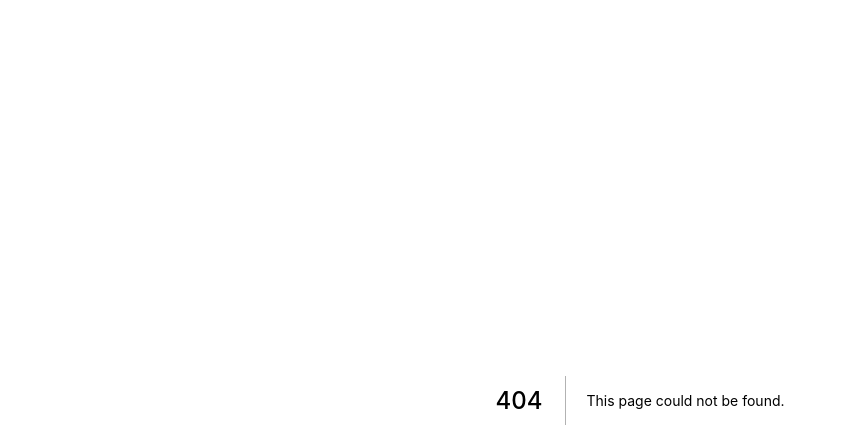
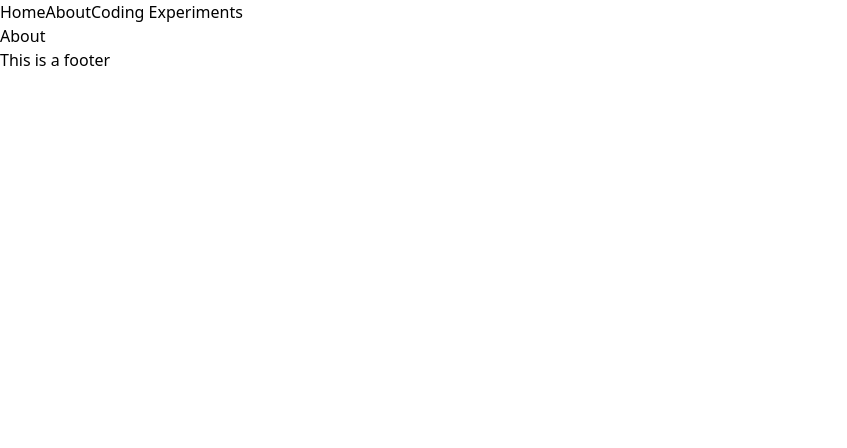
Before and after one commit to Isaac-Muscat/Personal-Blog-Static-Site, a Next.js app in the folder blog/: page /About in a window 1280 px wide. Before the commit this address had no page. Shown: the top 448 px of the page, without its empty margins (0-847 px from the left). Built offline with nearby package versions, Linux system fonts and the light colour scheme.

Commit message:
Created new pages

```diff
--- a/blog/components/layout.js
+++ b/blog/components/layout.js
@@ -1,9 +1,15 @@
 import Link from "next/link";
-import useRouter from "next/router";
+import { useRouter } from "next/router";
 
 export default function Layout({ children }) {
-  const header = <h1>This is a header</h1>;
-
+  const router = useRouter();
+  const header = (
+    <h1>
+      <Link href="/">Home</Link>
+      <Link href="/About">About</Link>
+      <Link href="/CodingExperiments">Coding Experiments</Link>
+    </h1>
+  );
   const footer = <h1>This is a footer</h1>;
 
   return (
--- /dev/null
+++ b/blog/pages/About.js
@@ -0,0 +1,9 @@
+import Layout from "../components/layout";
+
+export default function About() {
+  return (
+    <Layout>
+      <h1>About</h1>
+    </Layout>
+  );
+}
--- /dev/null
+++ b/blog/pages/CodingExperiments.js
@@ -0,0 +1,9 @@
+import Layout from "../components/layout";
+
+export default function CodingExperiments() {
+  return (
+    <Layout>
+      <h1>Coding Experiements</h1>
+    </Layout>
+  );
+}
```
